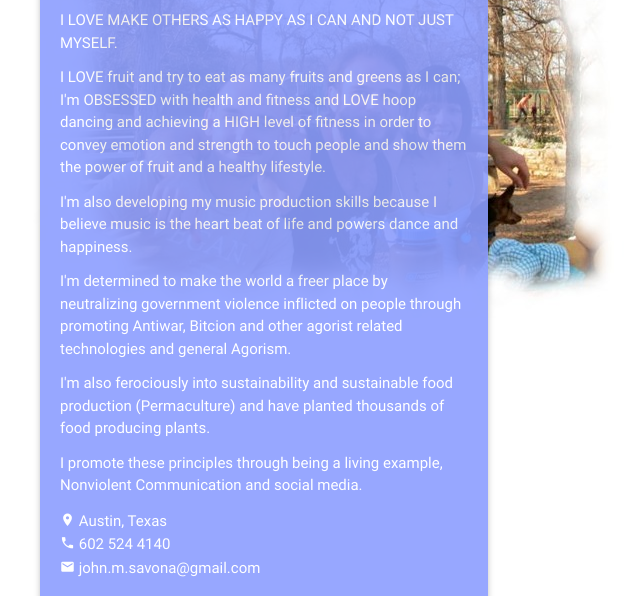
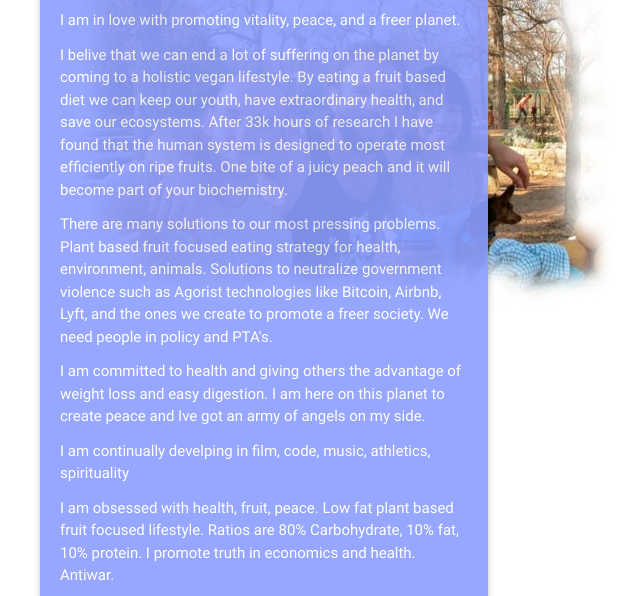
Before and after one commit to veganbrawn/veganbrawn.github.io, a plain HTML site: page index.html in a window 1280 px wide. Shown: the part 143-739 px from the top of the page, without its empty margins (16-656 px from the left). Drawn offline with nearby package versions, Linux system fonts and the light colour scheme.

```diff
--- a/index.html
+++ b/index.html
@@ -14,25 +14,35 @@
     <div class="card indigo accent-1">
       <div class="card-content white-text">
         <p id="name">John Savona</p>
-        <p id="summary">Fruitarian Vegan. Hoop Dancer. Social Activist.</p>
-        <p>
-          I LOVE MAKE OTHERS AS HAPPY AS I CAN AND NOT JUST MYSELF.
+        <p id="summary">Fruitarian Vegan. Peace Warrior. Social Activist.</p>
+        <p>I am in love with promoting vitality, peace, and a freer planet.
         </p>
-        <p>
-          I LOVE fruit and try to eat as many fruits and greens as I can; I'm OBSESSED with health and fitness and LOVE hoop dancing and achieving a HIGH level of fitness in order to convey emotion and strength to touch people and show them the power of fruit and a healthy lifestyle.
+
+        <p>I belive that we can end a lot of suffering on the planet by coming to a holistic vegan lifestyle. By eating a fruit based diet we can keep our youth, have extraordinary health, and save our ecosystems. After 33k hours of research I have found that the human system is designed to operate most efficiently on ripe fruits. One bite of a juicy peach and it will become part of your biochemistry.
+
         </p>
-        <p>
-          I'm also developing my music production skills because I believe music is the heart beat of life and powers dance and happiness.
+        <p>There are many solutions to our most pressing problems. Plant based fruit focused eating strategy for health, environment, animals. Solutions to neutralize government violence such as Agorist technologies like Bitcoin, Airbnb, Lyft, and the ones we create to promote a freer society. We need people in policy and PTA's.
         </p>
+
+        <p>I am committed to health and giving others the advantage of weight loss and easy digestion. I am here on this planet to create peace and Ive got an army of angels on my side. <!--I surrender myself to god.-->
+        </P>
+
+        <p>I am continually develping in film, code, music, athletics, spirituality
+        </p>
+
+        <p>I am obsessed with health, fruit, peace. Low fat plant based fruit focused lifestyle. Ratios are 80% Carbohydrate, 10% fat, 10% protein. I promote truth in economics and health. Antiwar.
+        </p>
+
+        <p>My life is committed to the greater good someting bigger than myself. Suddenly Neurosis and phycosis are gone. On my gravestone, "all used up"
+        </P>
+
+
+
+
         <p>
           I'm determined to make the world a freer place by neutralizing government violence inflicted on people through promoting Antiwar, Bitcion and other agorist related technologies and general Agorism.
         </p>
-        <p>
-          I'm also ferociously into sustainability and sustainable food production (Permaculture) and have planted thousands of food producing plants.
-        </p>
-        <p>
-          I promote these principles through being a living example, Nonviolent Communication and social media.
-        </p>
+
         <i class="mdi-communication-location-on"></i> Austin, Texas<br>
         <i class="mdi-communication-phone"></i> 602 524 4140<br>
         <i class="mdi-communication-email"></i> john.m.savona@gmail.com
```
